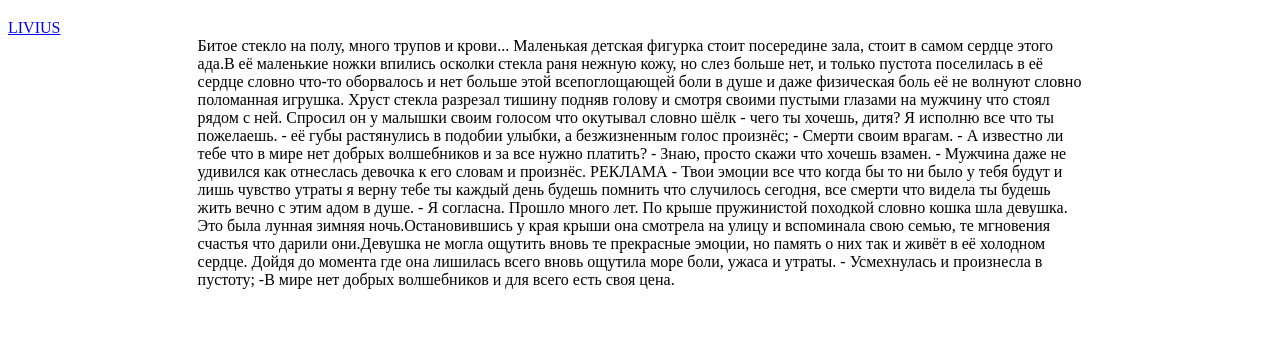
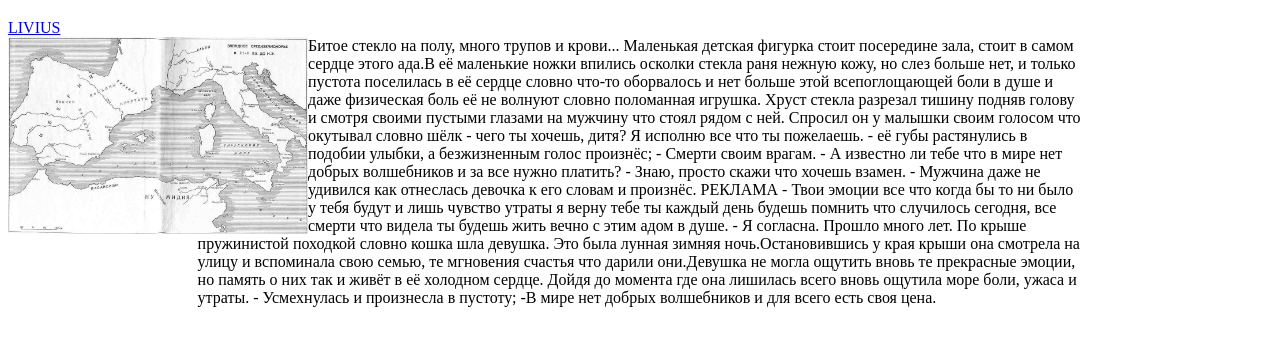
Before and after one commit to sergioignatev/book2, a plain HTML site: page index.html in a window 1280 px wide. Shown: the part 61-406 px from the top of the page. Drawn offline with Linux system fonts and the light colour scheme.

Commit message:
here and there

```diff
--- a/index.html
+++ b/index.html
@@ -18,8 +18,12 @@ margin-right: auto;
 </head>
 <body onload="loadDoc()">
     <h1 class="head">LIVIUS</h1>
+
 <a href="livius.pdf">LIVIUS</a>
+<div>
+    <img style="width:300px;float:left"src="west.png">
 <div id="livius"></div>
+<div>
 </body>
 <script>
 function loadDoc() {
```
Also changed, not shown: west.png (added).
